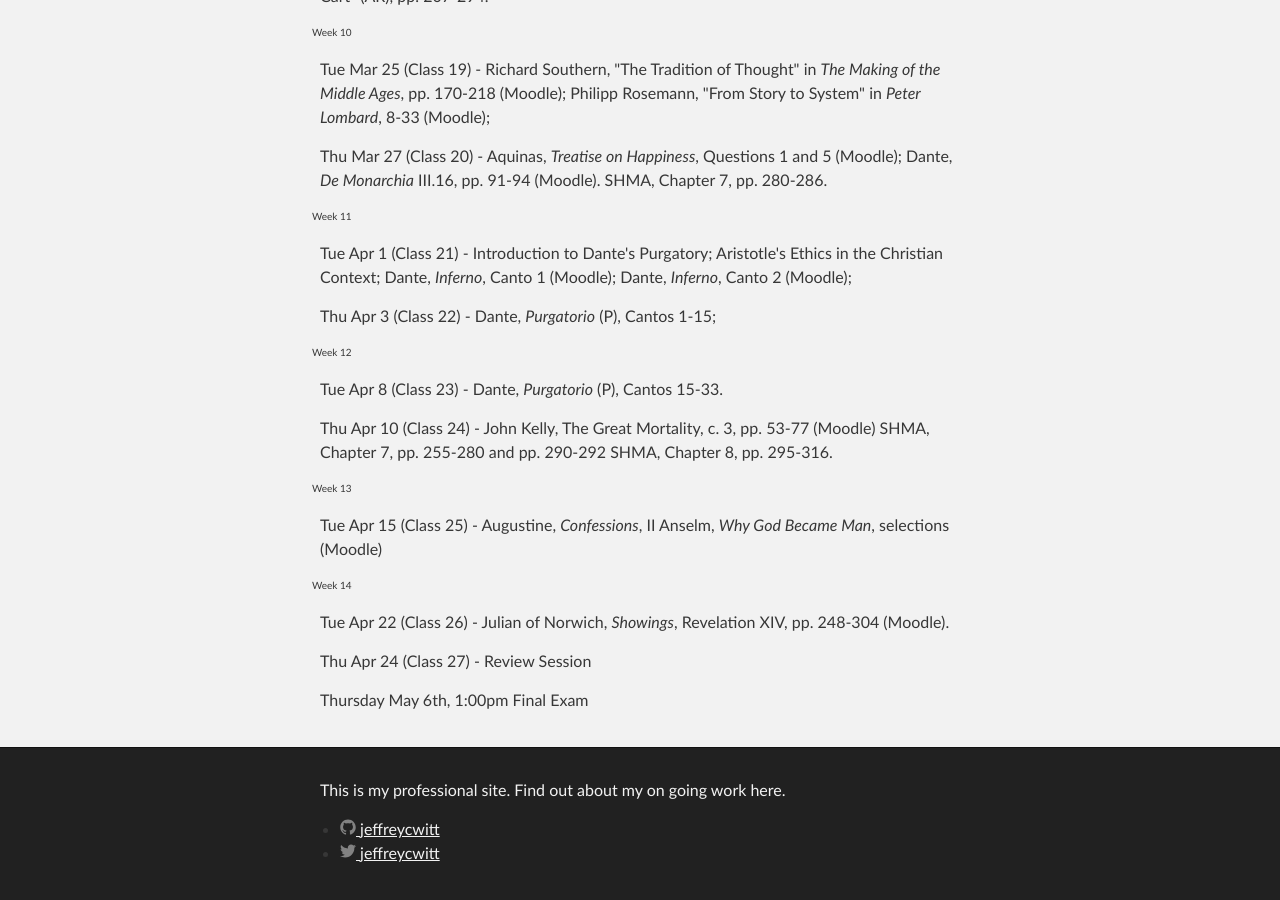
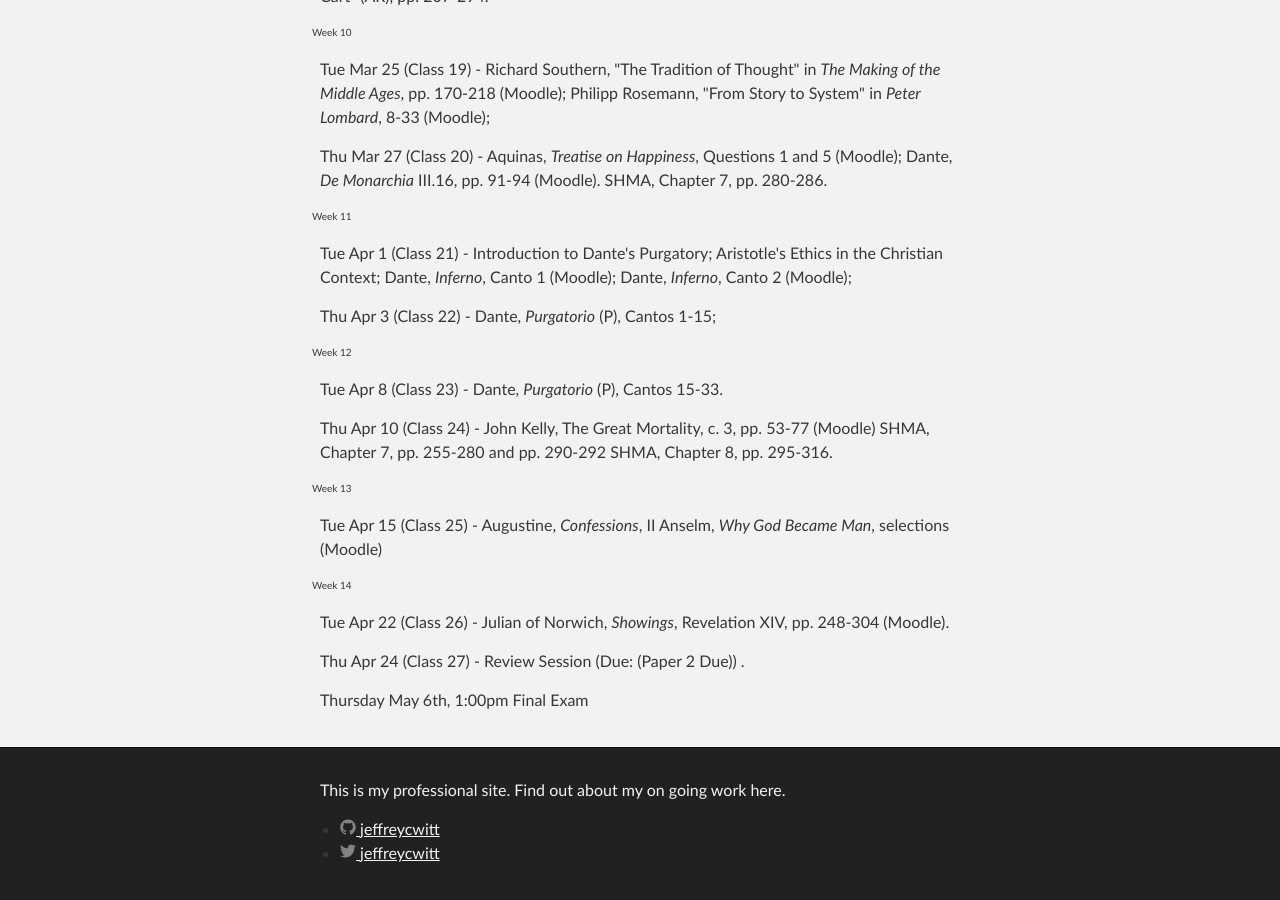
Before and after one commit to jeffreycwitt/jeffreycwitt.github.io, a Jekyll site: the page built from teaching/MedievalWorld.html, in a window 1280 px wide and 900 px high, scrolled down 5857 px. Built offline with Jekyll 4.4.1, drawn with Linux system fonts in a browser that asks for light colours.

Commit message:
syllabus update

```diff
--- a/teaching/MedievalWorld.html
+++ b/teaching/MedievalWorld.html
@@ -534,6 +534,9 @@ title:  Medieval World
          <p>
             Thu Apr 24 (Class 27) -
             Review Session
+
+            (Due: (Paper 2 Due))
+            .
             </p>
 
          <p>
```
